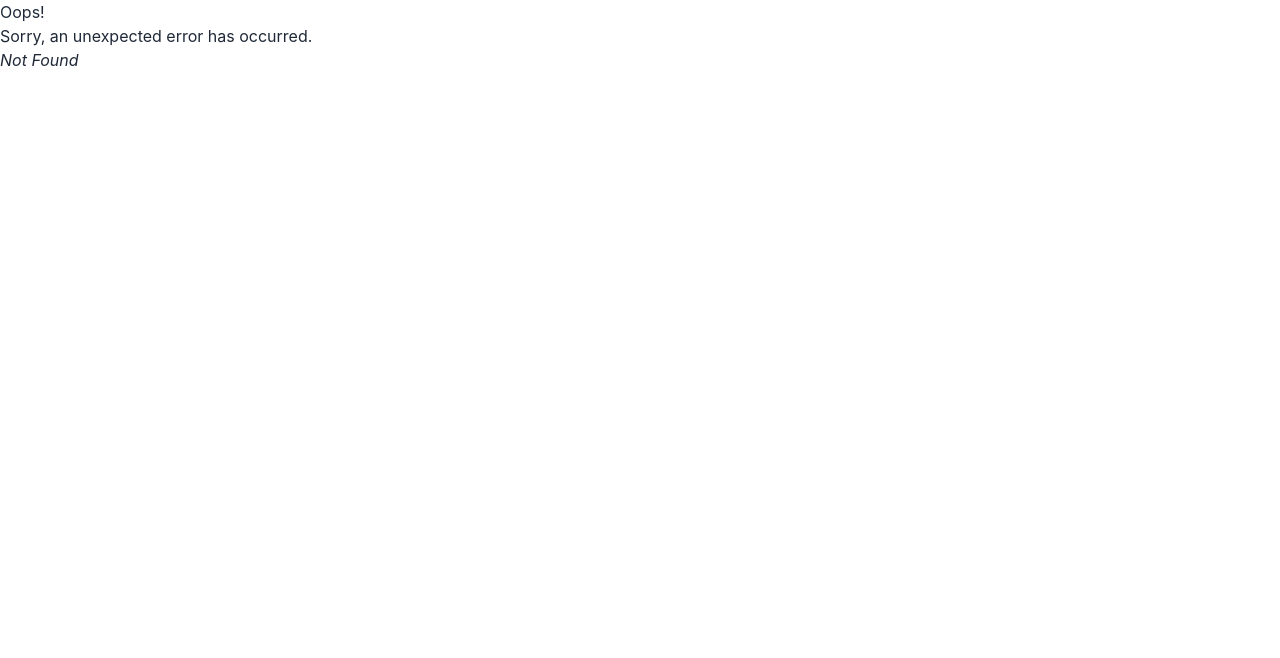
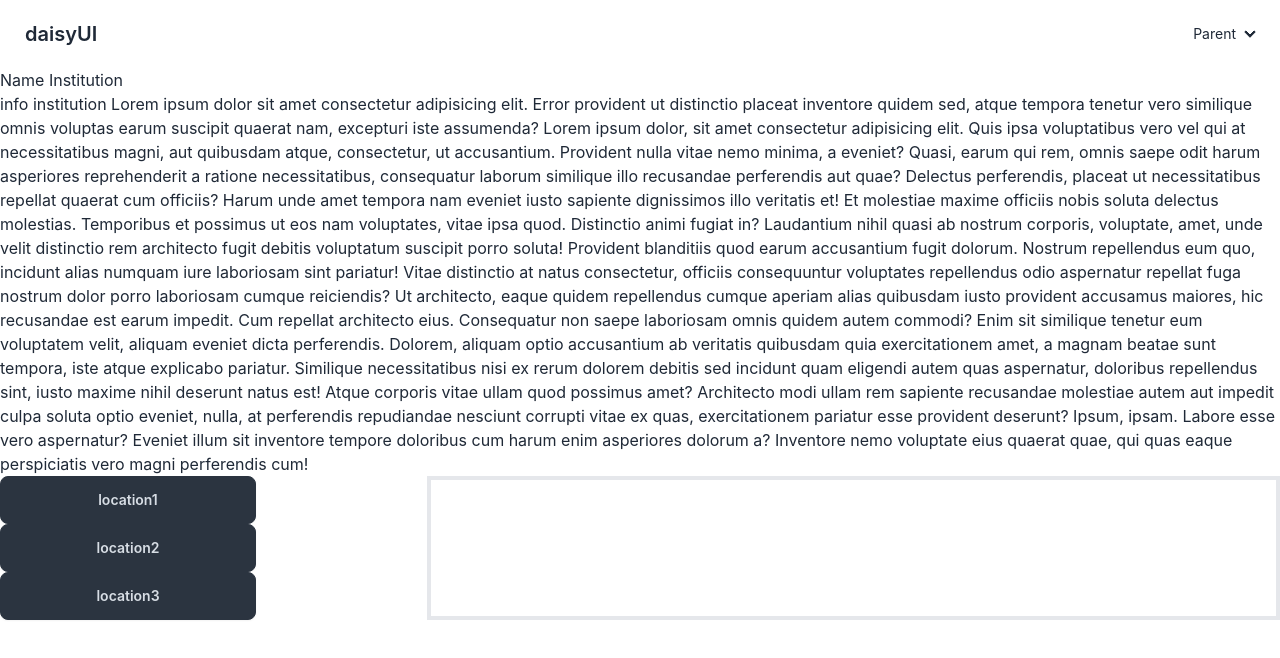
Before and after one commit to NikolayLazarov/HackTUES10, a React (Create React App) app in the folder front-end/: page /institution-page in a window 1280 px wide. Before the commit this address had no page. Shown: the top 658 px of the page. Built offline with nearby package versions, Linux system fonts and the light colour scheme.

Commit message:
Create Template InstitutionPage and ad it to routes

```diff
--- a/front-end/src/App.js
+++ b/front-end/src/App.js
@@ -5,6 +5,7 @@ import ErrorPage from './pages/ErrorPage';
 import ComplaintPage from './pages/ComplaintPage';
 import ComplaintLocationPage from './pages/ComplaintLocationPage';
 import ComplaintFormPage from './pages/ComplaintFormPage';
+import InstitutionPage from './pages/InstitutionPage';
 
 const router = createBrowserRouter([
   {
@@ -23,6 +24,10 @@ const router = createBrowserRouter([
     path: "/complaint-form",
     element: <ComplaintFormPage />,
     errorElement: <ErrorPage />
+  },{
+    path: "/institution-page",
+    element: <InstitutionPage />,
+    errorElement: <ErrorPage />
   }
 ]);
 
--- /dev/null
+++ b/front-end/src/pages/InstitutionPage.jsx
@@ -0,0 +1,60 @@
+import React from 'react'
+import Navbar from '../components/Navbar/Nabvar'
+import Map from '../components/Map/Map'
+
+const listLocations = [{
+    locationName: "location1",
+    locationId: 1
+    },{
+        locationName: "location2",
+        locationId: 2
+    },{
+        locationName: "location3",
+        locationId: 3
+    }
+
+]
+
+const InstitutionPage = () => {
+
+    const renderedLocations = listLocations.map(location =>
+        <li className='flex' key={location.locationId}>
+            <a href='/complaint-form' className='btn btn-neutral btn-wide
+'>{location.locationName} </a>
+
+        </li>
+    )
+
+    return (
+    <>
+        <Navbar />
+
+        <h2>Name Institution</h2>
+        <p> info institution Lorem ipsum dolor sit amet consectetur adipisicing elit. Error provident ut distinctio placeat inventore quidem sed, atque tempora tenetur vero similique omnis voluptas earum suscipit quaerat nam, excepturi iste assumenda?
+            Lorem ipsum dolor, sit amet consectetur adipisicing elit. Quis ipsa voluptatibus vero vel qui at necessitatibus magni, aut quibusdam atque, consectetur, ut accusantium. Provident nulla vitae nemo minima, a eveniet?
+            Quasi, earum qui rem, omnis saepe odit harum asperiores reprehenderit a ratione necessitatibus, consequatur laborum similique illo recusandae perferendis aut quae? Delectus perferendis, placeat ut necessitatibus repellat quaerat cum officiis?
+            Harum unde amet tempora nam eveniet iusto sapiente dignissimos illo veritatis et! Et molestiae maxime officiis nobis soluta delectus molestias. Temporibus et possimus ut eos nam voluptates, vitae ipsa quod.
+            Distinctio animi fugiat in? Laudantium nihil quasi ab nostrum corporis, voluptate, amet, unde velit distinctio rem architecto fugit debitis voluptatum suscipit porro soluta! Provident blanditiis quod earum accusantium fugit dolorum.
+            Nostrum repellendus eum quo, incidunt alias numquam iure laboriosam sint pariatur! Vitae distinctio at natus consectetur, officiis consequuntur voluptates repellendus odio aspernatur repellat fuga nostrum dolor porro laboriosam cumque reiciendis?
+            Ut architecto, eaque quidem repellendus cumque aperiam alias quibusdam iusto provident accusamus maiores, hic recusandae est earum impedit. Cum repellat architecto eius. Consequatur non saepe laboriosam omnis quidem autem commodi?
+            Enim sit similique tenetur eum voluptatem velit, aliquam eveniet dicta perferendis. Dolorem, aliquam optio accusantium ab veritatis quibusdam quia exercitationem amet, a magnam beatae sunt tempora, iste atque explicabo pariatur.
+            Similique necessitatibus nisi ex rerum dolorem debitis sed incidunt quam eligendi autem quas aspernatur, doloribus repellendus sint, iusto maxime nihil deserunt natus est! Atque corporis vitae ullam quod possimus amet?
+            Architecto modi ullam rem sapiente recusandae molestiae autem aut impedit culpa soluta optio eveniet, nulla, at perferendis repudiandae nesciunt corrupti vitae ex quas, exercitationem pariatur esse provident deserunt? Ipsum, ipsam.
+            Labore esse vero aspernatur? Eveniet illum sit inventore tempore doloribus cum harum enim asperiores dolorum a? Inventore nemo voluptate eius quaerat quae, qui quas eaque perspiciatis vero magni perferendis cum!
+        </p>
+        <main className='flex flex-row'>
+
+        <div className='w-1/3'>
+                {renderedLocations}
+
+            </div>
+
+            <Map width="" height= "" />
+
+
+        </main>
+    </>
+  )
+}
+
+export default InstitutionPage
```
